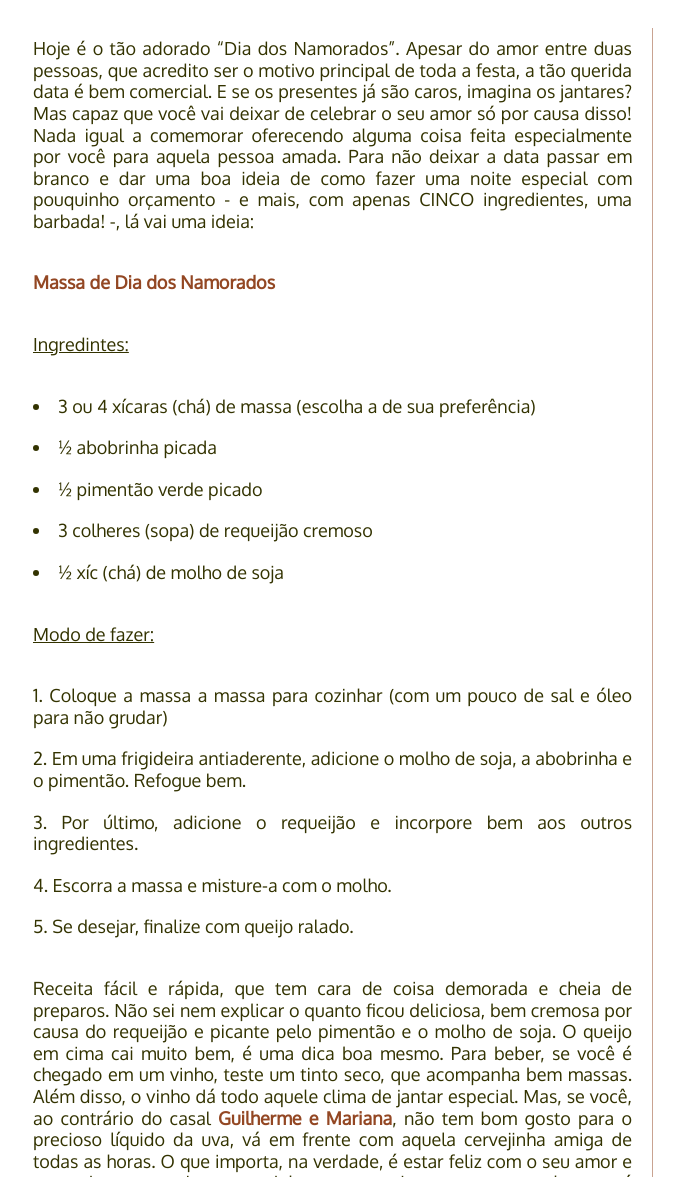
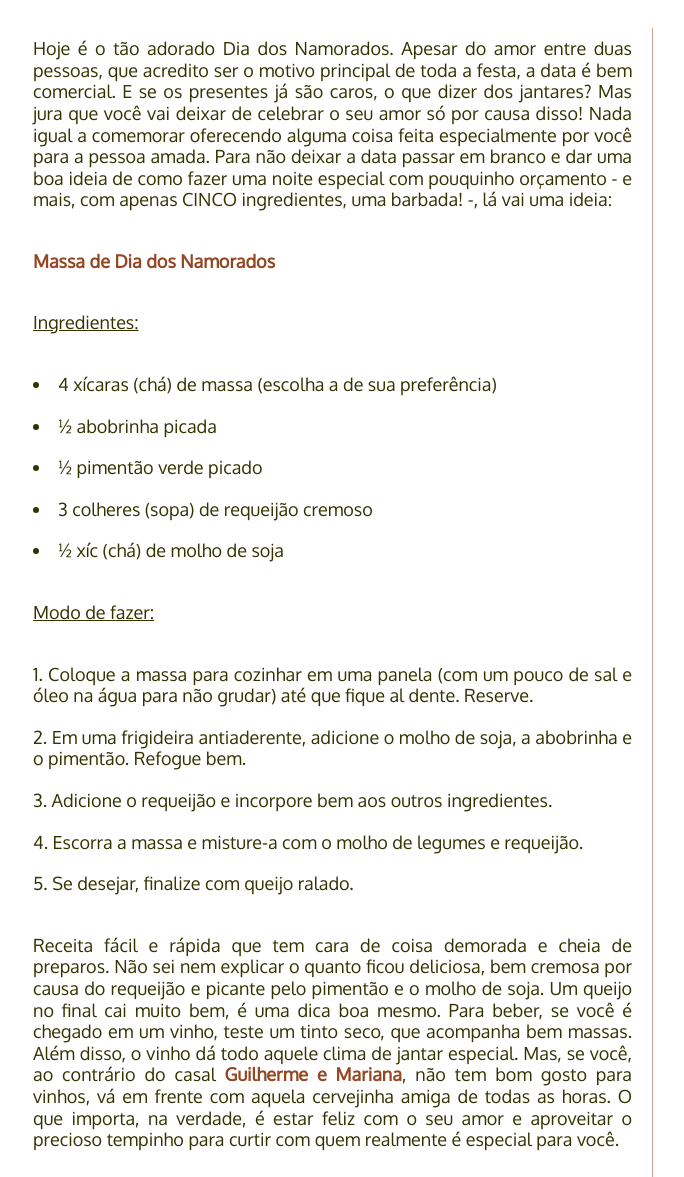
Before and after one commit to PaneladePau/paneladepau-jekyll-blog, a Jekyll site: the page built from _posts/2012-06-12-dia-dos-namorados-5-ingredientes.md, in a window 1280 px wide and 1400 px high, scrolled down 328 px, cut to the strip 223-1400 px from the top of the window. Shown: the whole strip, without its empty margins (137-821 px from the left). Built offline with Jekyll 4.4.1, drawn with Linux system fonts in a browser that asks for light colours; nearby versions of some CDN libraries; some web fonts are replaced; Markdown is read by kramdown in place of the engine named in the settings; some of the changed text lies outside the part shown.

Commit message:
“update”

```diff
--- a/_posts/2012-06-12-dia-dos-namorados-5-ingredientes.md
+++ b/_posts/2012-06-12-dia-dos-namorados-5-ingredientes.md
@@ -15,13 +15,13 @@ legendaimg2: Legenda da imagem 2
 [este é um texto com link](https://www.enderecodolink.com)
 {% endcomment %}
 
-Hoje é o tão adorado "Dia dos Namorados". Apesar do amor entre duas pessoas, que acredito ser o motivo principal de toda a festa, a tão querida data é bem comercial. E se os presentes já são caros, imagina os jantares? Mas capaz que você vai deixar de celebrar o seu amor só por causa disso! Nada igual a comemorar oferecendo alguma coisa feita especialmente por você para aquela pessoa amada. Para não deixar a data passar em branco e dar uma boa ideia de como fazer uma noite especial com pouquinho orçamento - e mais, com apenas CINCO ingredientes, uma barbada! -, lá vai uma ideia:
+Hoje é o tão adorado Dia dos Namorados. Apesar do amor entre duas pessoas, que acredito ser o motivo principal de toda a festa, a data é bem comercial. E se os presentes já são caros, o que dizer dos jantares? Mas jura que você vai deixar de celebrar o seu amor só por causa disso! Nada igual a comemorar oferecendo alguma coisa feita especialmente por você para a pessoa amada. Para não deixar a data passar em branco e dar uma boa ideia de como fazer uma noite especial com pouquinho orçamento - e mais, com apenas CINCO ingredientes, uma barbada! -, lá vai uma ideia:
 
 **Massa de Dia dos Namorados**
 
-### Ingredintes:
+### Ingredientes:
 
-* 3 ou 4 xícaras (chá) de massa (escolha a de sua preferência)
+* 4 xícaras (chá) de massa (escolha a de sua preferência)
 * ½  abobrinha picada
 * ½  pimentão verde picado
 * 3 colheres (sopa) de requeijão cremoso
@@ -29,13 +29,13 @@ Hoje é o tão adorado "Dia dos Namorados". Apesar do amor entre duas pessoas, q
 
 ### Modo de fazer:
 
-1. Coloque a massa a massa para cozinhar (com um pouco de sal e óleo para não grudar)
+1. Coloque a massa para cozinhar em uma panela (com um pouco de sal e óleo na água para não grudar) até que fique al dente. Reserve.
 2. Em uma frigideira antiaderente, adicione o molho de soja, a abobrinha e o pimentão. Refogue bem.
-3. Por último, adicione o requeijão e incorpore bem aos outros ingredientes.
-4. Escorra a massa e misture-a com o molho.
+3. Adicione o requeijão e incorpore bem aos outros ingredientes.
+4. Escorra a massa e misture-a com o molho de legumes e requeijão.
 5. Se desejar, finalize com queijo ralado.
 
-Receita fácil e rápida, que tem cara de coisa demorada e cheia de preparos. Não sei nem explicar o quanto ficou deliciosa, bem cremosa por causa do requeijão e picante pelo pimentão e o molho de soja. O queijo em cima cai muito bem, é uma dica boa mesmo. Para beber, se você é chegado em um vinho, teste um tinto seco, que acompanha bem massas. Além disso, o vinho dá todo aquele clima de jantar especial. Mas, se você, ao contrário do casal **Guilherme e Mariana**, não tem bom gosto para o precioso líquido da uva, vá em frente com aquela cervejinha amiga de todas as horas. O que importa, na verdade, é estar feliz com o seu amor e aproveitar o precioso tempinho para curtir com quem realmente é especial para você.
+Receita fácil e rápida que tem cara de coisa demorada e cheia de preparos. Não sei nem explicar o quanto ficou deliciosa, bem cremosa por causa do requeijão e picante pelo pimentão e o molho de soja. Um queijo no final cai muito bem, é uma dica boa mesmo. Para beber, se você é chegado em um vinho, teste um tinto seco, que acompanha bem massas. Além disso, o vinho dá todo aquele clima de jantar especial. Mas, se você, ao contrário do casal **Guilherme e Mariana**, não tem bom gosto para vinhos, vá em frente com aquela cervejinha amiga de todas as horas. O que importa, na verdade, é estar feliz com o seu amor e aproveitar o precioso tempinho para curtir com quem realmente é especial para você.
 
 Espero que tenham gostado!
 
```
Also changed, not shown: img/fotos-dos-posts/pao-integral-pratico.jpg.
